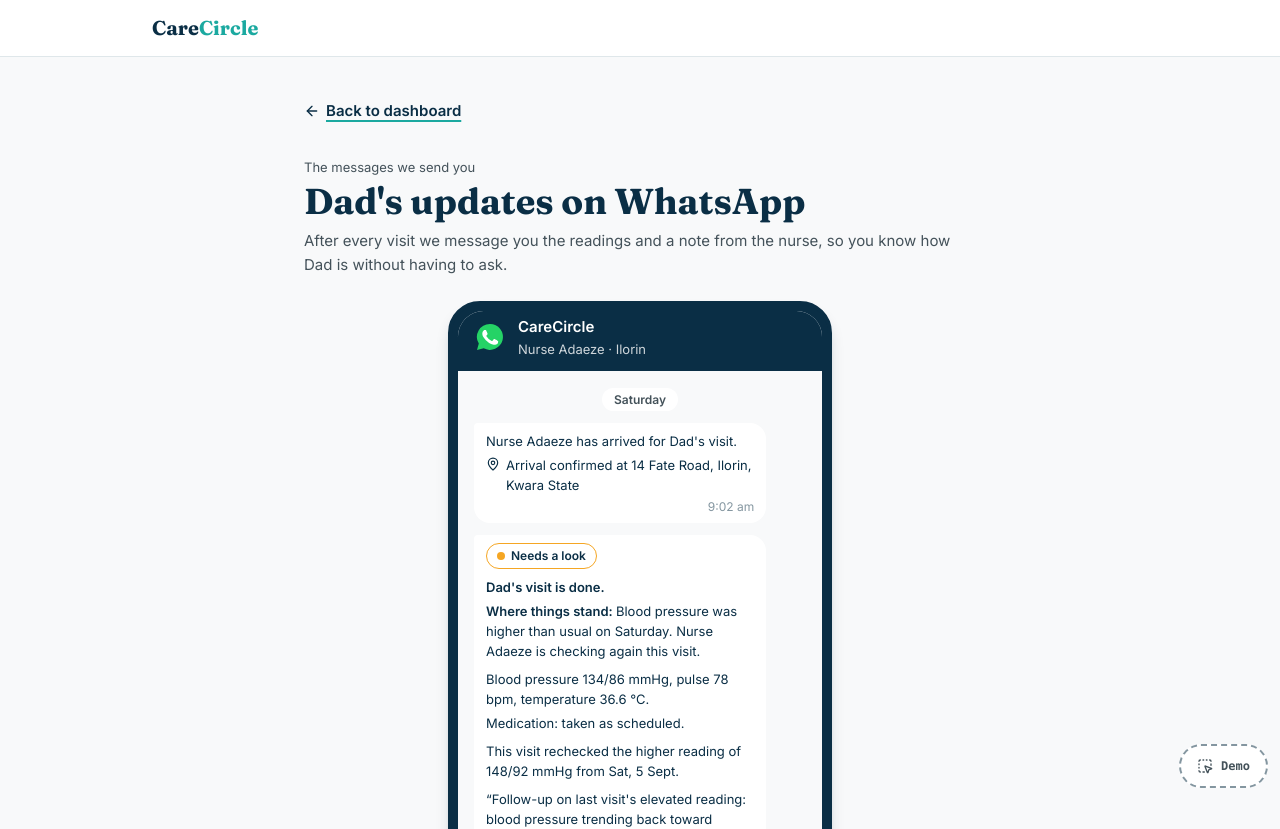
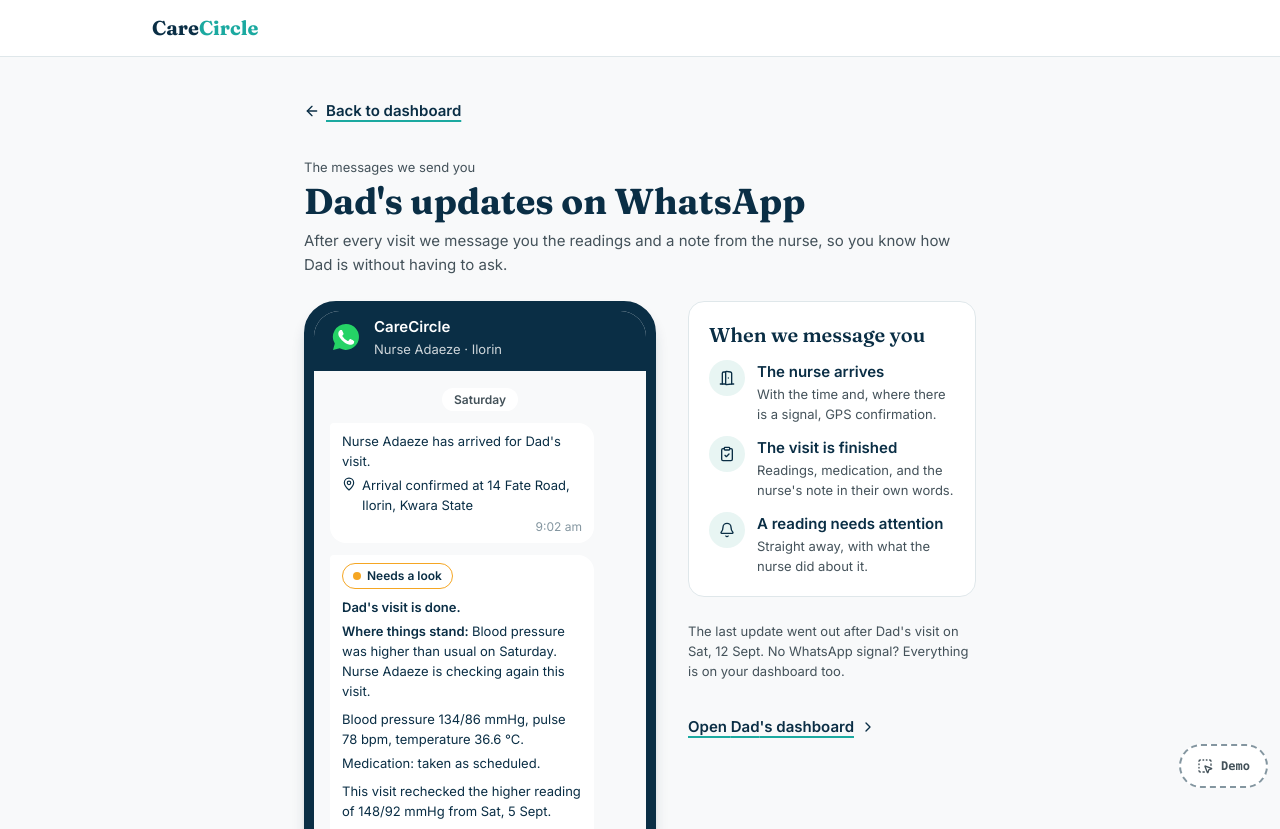
Before and after one commit to NCSOGUN/Bells-University, a Next.js app: page /family/whatsapp in a window 1280 px wide. Shown: the top 829 px of the page. Built offline with nearby package versions, Linux system fonts and the light colour scheme.

Commit message:
Give F11 a column explaining when each message is sent

```diff
--- a/components/family/views/whatsapp-view.tsx
+++ b/components/family/views/whatsapp-view.tsx
@@ -1,7 +1,7 @@
 "use client";
 
 import type { ReactNode } from "react";
-import { CheckCheck, MapPin, MapPinOff } from "lucide-react";
+import { Bell, CheckCheck, ClipboardCheck, DoorOpen, MapPin, MapPinOff } from "lucide-react";
 import { useDemo } from "@/lib/demo-context";
 import { familyTermFor, formatRelativeDay, formatShortDate, formatTime, nurseShortName } from "@/lib/format";
 import type { Elder, Nurse, Visit } from "@/lib/mock-data";
@@ -14,6 +14,12 @@ import { RecordNotFound } from "@/components/ui/record-not-found";
 import { PageSkeleton } from "@/components/ui/skeleton";
 import { TextLink } from "@/components/ui/text-link";
 import { WhatsAppMark } from "@/components/ui/whatsapp-mark";
+
+const WHEN_WE_MESSAGE = [
+  { icon: DoorOpen, title: "The nurse arrives", body: "With the time and, where there is a signal, GPS confirmation." },
+  { icon: ClipboardCheck, title: "The visit is finished", body: "Readings, medication, and the nurse's note in their own words." },
+  { icon: Bell, title: "A reading needs attention", body: "Straight away, with what the nurse did about it." },
+];
 
 export function WhatsAppView() {
   const { state, hydrated } = useDemo();
@@ -49,6 +55,7 @@ export function WhatsAppView() {
         </p>
       </header>
 
+      <div className="grid gap-8 lg:grid-cols-[minmax(0,22rem)_minmax(0,1fr)] lg:items-start">
       {/* Phone frame: a picture of the messages, not a working chat. */}
       <div className="mx-auto w-full max-w-sm rounded-[2rem] border-4 border-navy bg-navy p-1.5 shadow-lg shadow-navy/20">
         <div className="overflow-hidden rounded-[1.6rem] bg-bg">
@@ -100,9 +107,34 @@ export function WhatsAppView() {
         </div>
       </div>
 
-      <p className="text-center text-small">
-        This is what CareCircle sends. {latest && `The last update went out after ${familyTerm}'s visit on ${formatShortDate(latest.scheduledAt)}.`}
-      </p>
+      <div className="space-y-6">
+        <section aria-labelledby="when-heading" className="rounded-2xl border border-line bg-surface p-5">
+          <h2 id="when-heading" className="text-h2 font-semibold">
+            When we message you
+          </h2>
+          <ul className="mt-3 space-y-3">
+            {WHEN_WE_MESSAGE.map(({ icon: Icon, title, body }) => (
+              <li key={title} className="flex items-start gap-3">
+                <span className="grid size-9 shrink-0 place-items-center rounded-full bg-teal-tint text-navy">
+                  <Icon aria-hidden className="size-4" />
+                </span>
+                <div>
+                  <p className="font-semibold text-navy">{title}</p>
+                  <p className="text-small">{body}</p>
+                </div>
+              </li>
+            ))}
+          </ul>
+        </section>
+        <p className="text-small">
+          {latest
+            ? `The last update went out after ${familyTerm}'s visit on ${formatShortDate(latest.scheduledAt)}.`
+            : "Updates start after the first visit."}{" "}
+          No WhatsApp signal? Everything is on your dashboard too.
+        </p>
+        <TextLink href={routes.familyDashboard}>Open {familyTerm}&apos;s dashboard</TextLink>
+      </div>
+      </div>
     </div>
   );
 }
```
